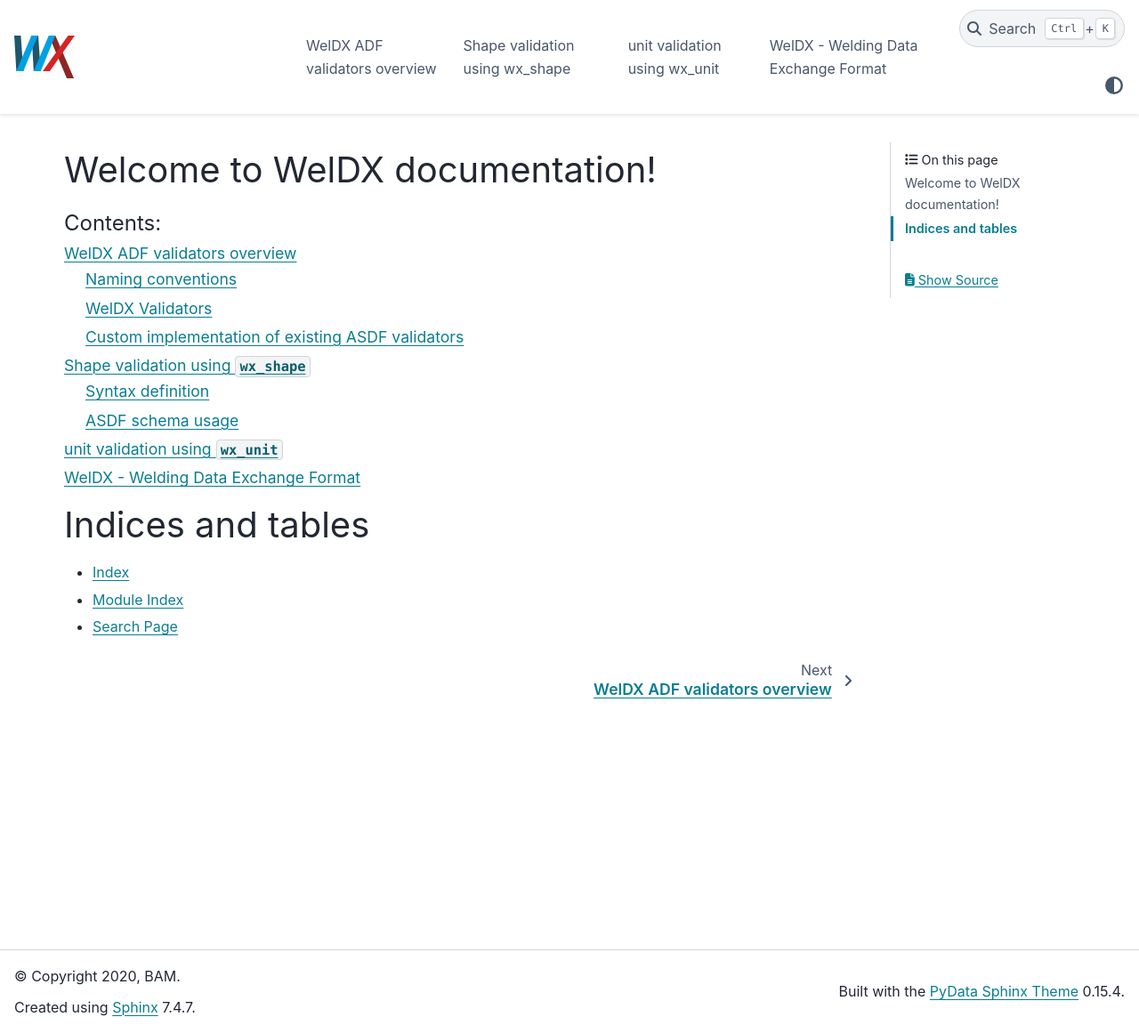
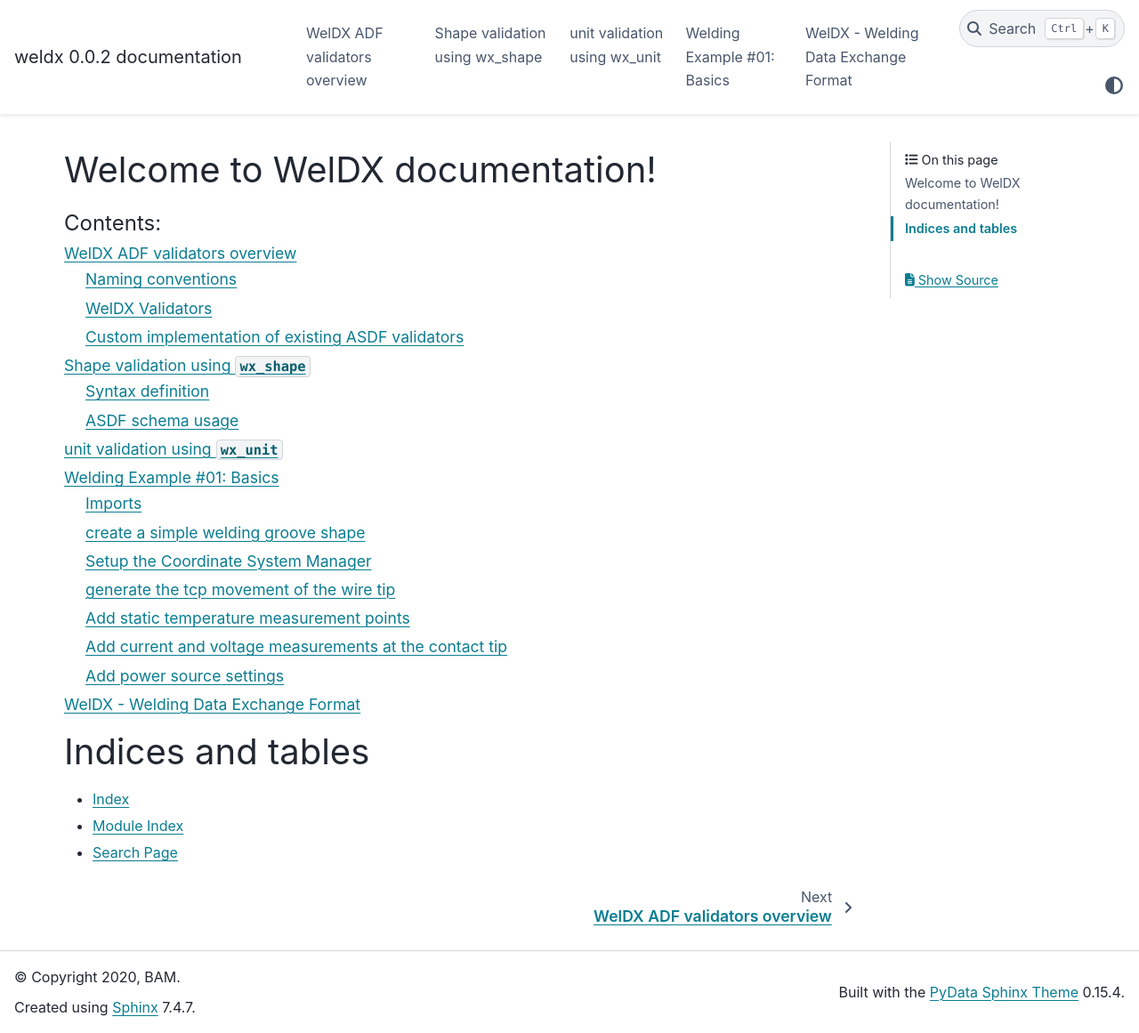
Before and after one commit to BAMWelDX/weldx, a Sphinx documentation site: the page built from doc/index.rst, in a window 1280 px wide and 1161 px high. Shown: the whole window at 89% size. Built offline with Sphinx 7.4.7 and the PyData theme 0.15.4, drawn with Linux system fonts in a browser that asks for light colours.

Commit message:
add nbsphinx and test tutorial notebook in docs folder

```diff
--- a/doc/conf.py
+++ b/doc/conf.py
@@ -37,6 +37,7 @@
 extensions = [
     "recommonmark",
     "sphinxcontrib.napoleon",
+    "nbsphinx",
     "sphinx.ext.autodoc",
 ]
 
@@ -52,6 +53,9 @@
 # The master toctree document.
 master_doc = "index"
 
+# nbsphinx
+nbsphinx_execute = "always"
+
 
 # Add any paths that contain templates here, relative to this directory.
 templates_path = ["_templates"]
@@ -59,7 +63,7 @@
 # List of patterns, relative to source directory, that match files and
 # directories to ignore when looking for source files.
 # This pattern also affects html_static_path and html_extra_path.
-exclude_patterns = []
+exclude_patterns = ["**.ipynb_checkpoints"]
 
 
 # -- Options for HTML output -------------------------------------------------
@@ -76,7 +80,7 @@
 
 # The name of an image file (relative to this directory) to place at the top
 # of the sidebar.
-html_logo = "WelDX_notext.svg"
+html_logo = "_static\WelDX_notext.svg"
 
 # Theme options are theme-specific and customize the look and feel of a theme
 # further.  For a list of options available for each theme, see the
--- a/doc/index.rst
+++ b/doc/index.rst
@@ -10,6 +10,7 @@
    validators
    shape-validation
    unit-validation
+   tutorials/welding_example_01_basics
    contents
 
 
```
Also changed, not shown: doc/tutorials/welding_example_01_basics.ipynb (added).
